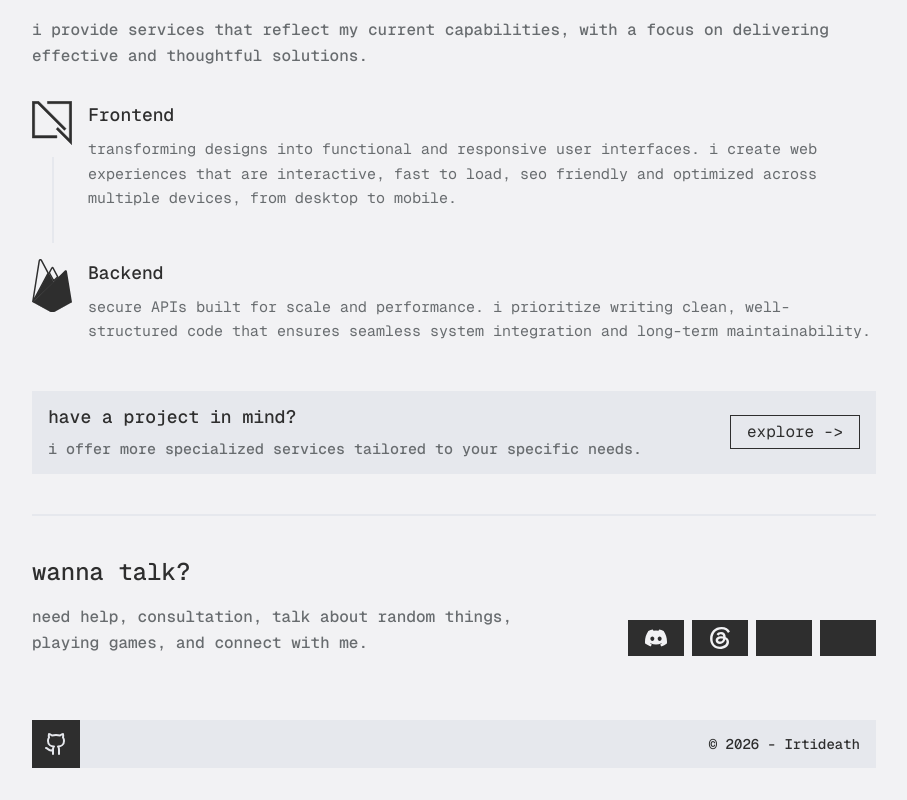
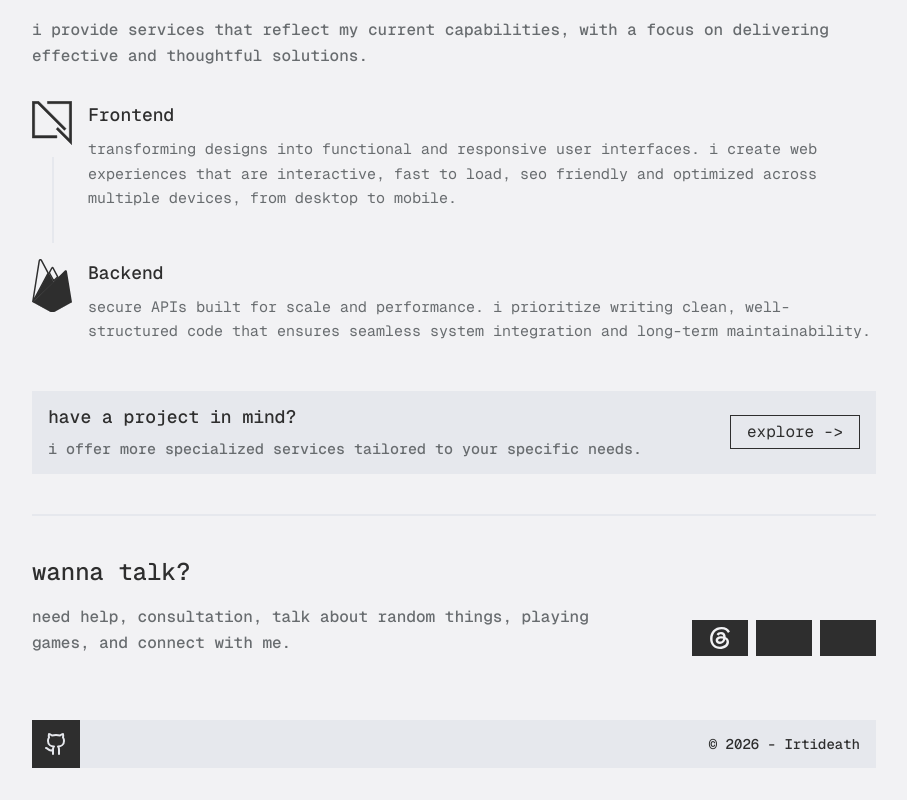
Before and after one commit to IRTIDEATH/Al-Sakha, a Next.js app: page / in a window 1280 px wide. Shown: the part 1812-2612 px from the top of the page, without its empty margins (186-1093 px from the left). Built offline with nearby package versions, Linux system fonts and the light colour scheme; some icons are missing; a web font is replaced by a local one.

Commit message:
feat: add more features on web design service

```diff
--- a/components/pages/all-service/order/step-contact.tsx
+++ b/components/pages/all-service/order/step-contact.tsx
@@ -18,7 +18,7 @@ const StepContact = () => {
       icon: "simple-icons:whatsapp",
       title: "WhatsApp",
       value:
-        "To get the WhatsApp number, please send a message via Email first.",
+        "To get the WhatsApp number, please send a message via Email/Threads first.",
       href: "#",
     },
   ];
--- a/constants/chat-link.ts
+++ b/constants/chat-link.ts
@@ -6,12 +6,6 @@ export interface ChatLinkInterface {
 }
 
 export const chatLink: ChatLinkInterface[] = [
-  {
-    label: "Talk with me on Discord",
-    icon: "simple-icons:discord",
-    href: "https://discord.com/users/yasudahlah",
-    title: "Discord",
-  },
   {
     label: "Talk with me on Threads",
     icon: "simple-icons:threads",
--- a/constants/services.ts
+++ b/constants/services.ts
@@ -21,6 +21,7 @@ export const services: ServiceInterface[] = [
       "Smooth animation and definitely not painful",
       "SEO-friendly structure for better Google visibility",
       "Lightning-fast loading times",
+      "Website maintenance for 1 year",
     ],
     technologies: [
       {
```
